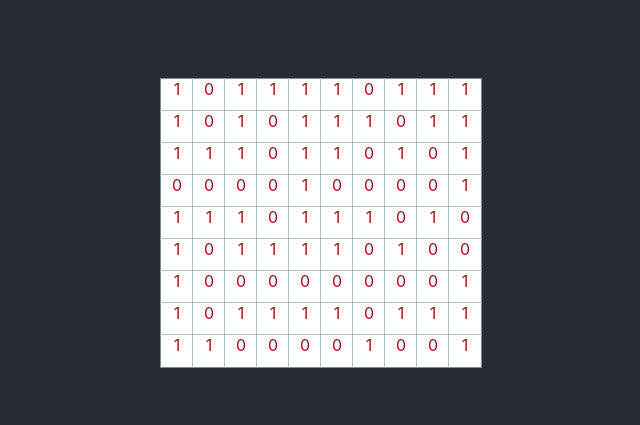
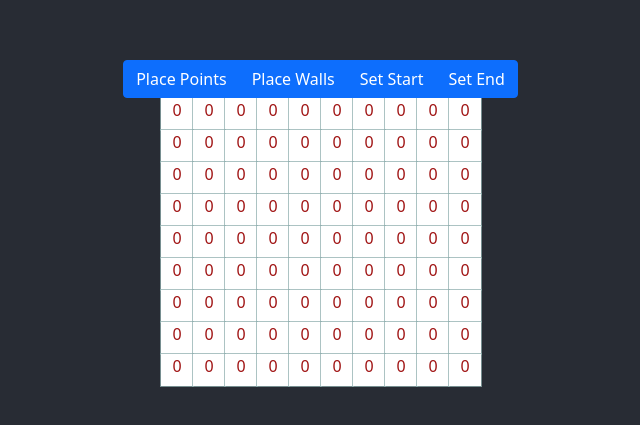
Before and after one commit to Achan40/tsp-warehouse, a React (Create React App) app in the folder whs-maze/: page / in a window 1280 px wide. Shown: the part 177-602 px from the top of the page, without its empty margins (319-959 px from the left). Built offline with nearby package versions, Linux system fonts and the light colour scheme.

Commit message:
setting up button toggles and cell color change callbacks

```diff
--- a/whs-maze/package.json
+++ b/whs-maze/package.json
@@ -6,7 +6,9 @@
     "@testing-library/jest-dom": "^5.16.4",
     "@testing-library/react": "^13.1.1",
     "@testing-library/user-event": "^13.5.0",
+    "bootstrap": "^5.1.3",
     "react": "^18.1.0",
+    "react-bootstrap": "^2.3.1",
     "react-dom": "^18.1.0",
     "react-scripts": "5.0.1",
     "web-vitals": "^2.1.4"
--- a/whs-maze/src/Cell.js
+++ b/whs-maze/src/Cell.js
@@ -3,18 +3,30 @@ import { Component } from "react";
 class Cell extends Component {
     constructor() {
         super();
+        this.state = {
+
+            cellColor: "white"
+        }
 
         // bind custom method
-        this.toggleCell = this.toggleCell.bind(this)
+        this.checkToggle = this.checkToggle.bind(this)
     }
 
-    toggleCell() {
-        this.props.getUpdate(this.props.ind[0],this.props.ind[1]);
+    // checking validations then call the method from the parent conditionally, change the value in the parent array by index
+    // we do this so that we can check validations at the and change the color of each individual cell
+    checkToggle() {
+        if (this.props.currentButton === "Walls" && this.props.val === 0) {
+            this.props.toggleCell(this.props.ind[0],this.props.ind[1],1);
+            this.setState({ cellColor:"black"})
+        } else if (this.props.currentButton === "Walls" && this.props.val === 1) {
+            this.props.toggleCell(this.props.ind[0],this.props.ind[1],0)
+            this.setState({ cellColor:"white"})
+        }
     }
 
     render() {
         return(
-            <div className="cell" onClick={this.toggleCell}>{this.props.val}</div>
+            <div className="cell" onClick={this.checkToggle} style={{backgroundColor:this.state.cellColor}}>{this.props.val}</div>
         )
     }
 }
--- a/whs-maze/src/Grid.js
+++ b/whs-maze/src/Grid.js
@@ -1,29 +1,41 @@
 import { Component } from "react";
-import Cell from './Cell';
+import Cell from "./Cell";
+import 'bootstrap/dist/css/bootstrap.css';
+import ToggleButtonGroup from 'react-bootstrap/ToggleButtonGroup'
+import ToggleButton from 'react-bootstrap/ToggleButton'
 
 class Grid extends Component {
     constructor() {
         super();
         this.arr =
-        [[1, 0, 1, 1, 1, 1, 0, 1, 1, 1 ],
-        [1, 0, 1, 0, 1, 1, 1, 0, 1, 1 ],
-        [1, 1, 1, 0, 1, 1, 0, 1, 0, 1 ],
-        [0, 0, 0, 0, 1, 0, 0, 0, 0, 1 ],
-        [1, 1, 1, 0, 1, 1, 1, 0, 1, 0 ],
-        [1, 0, 1, 1, 1, 1, 0, 1, 0, 0 ],
-        [1, 0, 0, 0, 0, 0, 0, 0, 0, 1 ],
-        [1, 0, 1, 1, 1, 1, 0, 1, 1, 1 ],
-        [1, 1, 0, 0, 0, 0, 1, 0, 0, 1 ]]
+        [[0, 0, 0, 0, 0, 0, 0, 0, 0, 0 ],
+        [0, 0, 0, 0, 0, 0, 0, 0, 0, 0 ],
+        [0, 0, 0, 0, 0, 0, 0, 0, 0, 0 ],
+        [0, 0, 0, 0, 0, 0, 0, 0, 0, 0 ],
+        [0, 0, 0, 0, 0, 0, 0, 0, 0, 0 ],
+        [0, 0, 0, 0, 0, 0, 0, 0, 0, 0 ],
+        [0, 0, 0, 0, 0, 0, 0, 0, 0, 0 ],
+        [0, 0, 0, 0, 0, 0, 0, 0, 0, 0 ],
+        [0, 0, 0, 0, 0, 0, 0, 0, 0, 0 ]]
+
+        this.state = {
+            currentButton: null
+        }
 
         // bind custom method
-        this.getUpdate = this.getUpdate.bind(this)
+        this.toggleCell = this.toggleCell.bind(this)
+        this.setCurrent = this.setCurrentButton.bind(this)
     }
 
-    // changing state of parent component based on even in child component
-    // passing the getUpdate method to child component, which will then trigger based on an event
-    getUpdate(row,col) {
-        console.log(row,col);
-        this.arr[row][col] = 9;
+    // setting the current toggled button
+    setCurrentButton(val) {
+        this.setState({currentButton: val})
+    }
+
+    // changing state of parent component based on event in child component
+    // passing the toggleCell method to child component, which will then trigger (and check validations) based on an event
+    toggleCell(row, col, val) {
+        this.arr[row][col] = val
         this.forceUpdate()
     }
 
@@ -31,14 +43,25 @@ class Grid extends Component {
     // use a nested loop to generate each cell, set the key of each cell to the index of the cell in the initial array
     render() {
         return (
+            <div>
+                <div>{this.state.currentButton}</div>
+                <ToggleButtonGroup type="radio" name="options" onChange={(event) => {this.setCurrentButton(event);}}>
+                    <ToggleButton id="one" value={"Points"}>Place Points</ToggleButton>
+                    <ToggleButton id="two" value={"Walls"}>Place Walls</ToggleButton>
+                    <ToggleButton id="three" value={"Start"}>Set Start</ToggleButton>
+                    <ToggleButton id="three" value={"End"}>Set End</ToggleButton>
+                </ToggleButtonGroup>
+
                 <div className="grid">
                     {this.arr.map((row,rowInd) => {
                         return (
                             <div className="gridrow" key={rowInd}>
-                            {row.map((value,colInd) => <Cell val={this.arr[rowInd][colInd]} key={rowInd.toString()+colInd.toString()} ind={[rowInd,colInd]} getUpdate={this.getUpdate}/>)}
+                                {row.map((value,colInd) => <Cell val={this.arr[rowInd][colInd]} key={[rowInd,colInd]} ind={[rowInd,colInd]} currentButton={this.state.currentButton} toggleCell={this.toggleCell}/>)}
                             </div>
                         )
                     })}
+                </div>
+
             </div>
         )
     }
--- a/whs-maze/src/styles/App.css
+++ b/whs-maze/src/styles/App.css
@@ -20,7 +20,6 @@
 .cell {
   width: 2rem;
   height: 2rem;
-  background-color: white;
   outline: 1px solid rgba(144, 175, 175, 0.75);
   display: inline-block;
 }
```
Also changed, not shown: 1 other file (tests, documents, lock files or other folders). Lines whose indentation alone changed are shown as unchanged.
